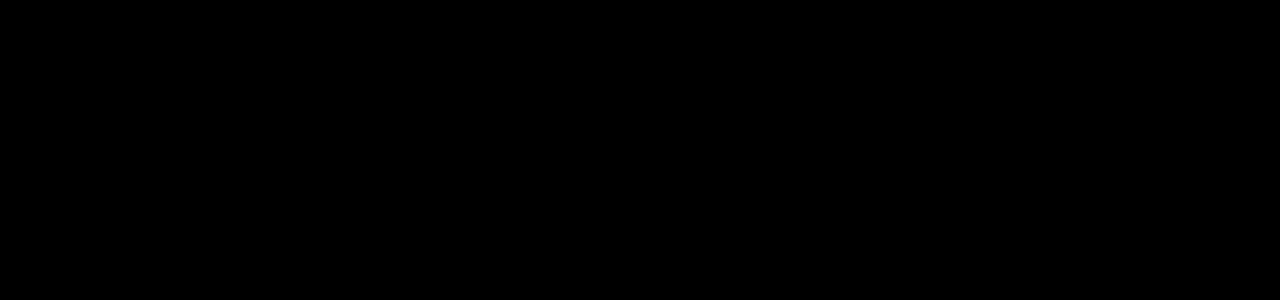
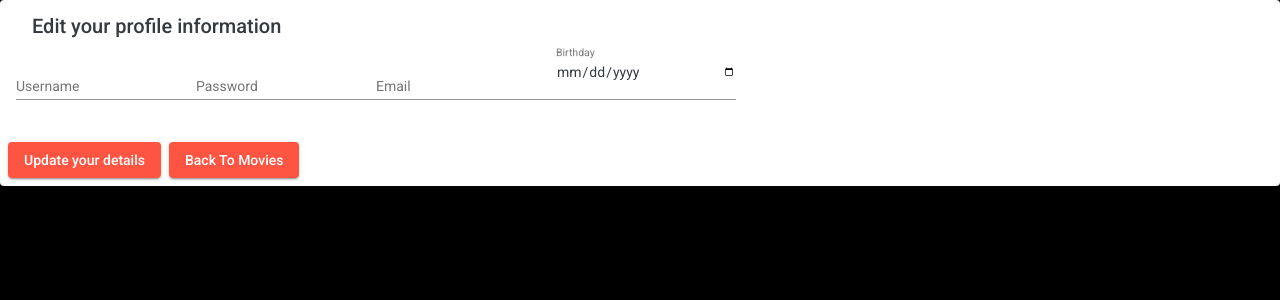
Before and after one commit to fredpasqua/myFlix-Angular-client, an Angular app: page /profile in a window 1280 px wide. Before the commit this address led to /. Shown: the top 300 px of the page. Built offline with nearby package versions, Linux system fonts and the light colour scheme.

Commit message:
add navbar and profile page

```diff
--- a/src/app/app.module.ts
+++ b/src/app/app.module.ts
@@ -7,9 +7,9 @@
 import { BrowserAnimationsModule } from '@angular/platform-browser/animations';
 import { MatInputModule } from '@angular/material/input';
 import { MatButtonModule } from '@angular/material/button';
-import { MatCardModule } from '@angular/material/card';
+import { MatCardModule  } from '@angular/material/card';
 import { MatFormFieldModule } from '@angular/material/form-field';
-import { MatDialogModule } from '@angular/material/dialog';
+import { MatDialogModule, MatDialogRef} from '@angular/material/dialog';
 import { MatSnackBarModule } from '@angular/material/snack-bar';
 import { FormsModule } from '@angular/forms';
 import { UserRegistrationFormComponent } from './user-registration-form/user-registration-form.component';
@@ -19,11 +19,16 @@
 import { RouterModule, Routes } from '@angular/router';
 import { MatIconModule } from '@angular/material/icon';
 import { MatProgressSpinnerModule } from '@angular/material/progress-spinner';
+import { NavbarComponent } from './navbar/navbar.component';
+import { ProfileComponent } from './profile/profile.component';
 
 const appRoutes: Routes = [
   { path: 'welcome', component: WelcomePageComponent },
   { path: 'movies', component: MovieCardComponent },
+  { path: 'profile', component: ProfileComponent },
   { path: '', redirectTo: 'welcome', pathMatch: 'prefix' },
+
+
 ];
 
 
@@ -34,6 +39,8 @@
     UserLoginFormComponent,
     MovieCardComponent,
     WelcomePageComponent,
+    NavbarComponent,
+    ProfileComponent,
 
   ],
   imports: [
@@ -52,7 +59,12 @@
     MatIconModule,
     MatProgressSpinnerModule,
   ],
-  providers: [],
+  providers: [
+    {
+    provide: MatDialogRef,
+    useValue: {}
+    }
+  ],
   bootstrap: [AppComponent]
 })
 export class AppModule { }
--- a/src/app/movie-card/movie-card.component.html
+++ b/src/app/movie-card/movie-card.component.html
@@ -1,4 +1,6 @@
+<app-navbar></app-navbar>
 <mat-spinner *ngIf="loading"></mat-spinner>
+
 <div class="cards">
 
     <mat-card *ngFor="let movie of movies;">
--- a/src/app/movie-card/movie-card.component.scss
+++ b/src/app/movie-card/movie-card.component.scss
@@ -1,4 +1,5 @@
 .cards {
+    margin-top: 30px;
     display: flex;
     flex-direction: row;
     flex-wrap: wrap;
@@ -18,7 +19,6 @@
         flex-direction: column;
         justify-content: space-evenly;
             align-items: center;
-        border: 2px solid red;
         background-color: rgb(239, 239, 239);
     color: rgb(0, 0, 0);
         margin: 10px;
--- /dev/null
+++ b/src/app/navbar/navbar.component.html
@@ -0,0 +1,9 @@
+<div class="nav-bar">
+    <button mat-button (click)="goToMovies()">Movies</button>
+    <span></span>
+    <button mat-button (click)="goToProfile()">Profile</button>
+    <span></span>
+    <button mat-button (click)="logOut()" class="logout-button">
+        <mat-icon>logout</mat-icon> Logout
+    </button>
+</div>
--- /dev/null
+++ b/src/app/navbar/navbar.component.scss
@@ -0,0 +1,9 @@
+.nav-bar {
+    color: white;
+    position: fixed;
+    top: 0;
+    width: 100%;
+    z-index: 1;
+    background-color: black;
+    opacity: .80;
+}
--- /dev/null
+++ b/src/app/navbar/navbar.component.ts
@@ -0,0 +1,41 @@
+import { Component, OnInit } from '@angular/core';
+import { Router } from '@angular/router';
+
+@Component({
+  selector: 'app-navbar',
+  templateUrl: './navbar.component.html',
+  styleUrls: ['./navbar.component.scss']
+})
+export class NavbarComponent implements OnInit {
+
+  constructor(
+    public router: Router
+  ) { }
+
+  ngOnInit(): void {
+  }
+
+  /**
+   * navigates to movies (main) page
+   */
+  goToMovies(): void {
+    this.router.navigate(['movies']);
+  }
+
+  // /**
+  //  * navigates to user profile
+  //  */
+  goToProfile(): void {
+    this.router.navigate(['profile']);
+  }
+
+  /**
+   * logs out users, clears local storage to reset token and user
+   */
+  logOut(): void {
+    localStorage.clear();
+    this.router.navigate(['welcome']);
+  }
+
+
+}
--- /dev/null
+++ b/src/app/profile/profile.component.html
@@ -0,0 +1,29 @@
+<mat-card class="edit-profile-dialog">
+    <mat-card-header>
+        <mat-card-title class="edit-profile-dialog-title">Edit your profile information</mat-card-title>
+    </mat-card-header>
+    <mat-card-content class="edit-profile-dialog-content">
+        <form>
+            <mat-form-field>
+                <input matInput [(ngModel)]="userData.Username" placeholder="Username" type="text" name="Username">
+            </mat-form-field>
+            <mat-form-field>
+                <input matInput [(ngModel)]="userData.Password" placeholder="Password" type="password" name="Password">
+            </mat-form-field>
+            <mat-form-field>
+                <input matInput [(ngModel)]="userData.Email" placeholder="Email" type="email" name="Email">
+            </mat-form-field>
+            <mat-form-field>
+                <input matInput [(ngModel)]="userData.Birthday" placeholder="Birthday" type="date" name="Birthday">
+            </mat-form-field>
+        </form>
+    </mat-card-content>
+    <mat-card-actions class="edit-profile-actions">
+        <button mat-raised-button (click)="editUser()" color="red">
+            Update your details
+        </button>
+        <button mat-raised-button (click)="exitUpdate()" color="red">
+            Back To Movies
+        </button>
+    </mat-card-actions>
+</mat-card>
--- /dev/null
+++ b/src/app/profile/profile.component.scss
@@ -0,0 +1,27 @@
+$backgroundColor: #f8f9fa;
+$cardColor: #fff;
+$textColor: #343a40;
+$boxShadowColor: #e9ecef;
+
+.edit-profile-dialog {
+    background-color: $cardColor;
+    margin-top: 0px;
+    box-shadow: none;
+}
+
+.edit-profile-dialog-title {
+    color: $textColor;
+}
+
+.edit-profile-dialog-content {
+    color: $textColor;
+}
+
+::ng-deep .edit-profile-custom>mat-dialog-container {
+    background-color: $cardColor;
+}
+
+.mat-red {
+    background-color: rgb(254, 85, 67);
+    color: #fff;
+}
--- /dev/null
+++ b/src/app/profile/profile.component.ts
@@ -0,0 +1,54 @@
+import { Component, OnInit, Input } from '@angular/core';
+import { FetchApiDataService } from '../fetch-api-data.service';
+import { MatDialogRef } from '@angular/material/dialog';
+import { MatSnackBar } from '@angular/material/snack-bar';
+import { Router } from '@angular/router';
+
+@Component({
+  selector: 'app-profile',
+  templateUrl: './profile.component.html',
+  styleUrls: ['./profile.component.scss']
+})
+export class ProfileComponent {
+
+  @Input() userData = {Username: '', Password: '', Email: '', Birthday: ''};
+
+  constructor(
+    public fetchApiData: FetchApiDataService,
+    public dialogRef: MatDialogRef<ProfileComponent>,
+    public snackBar: MatSnackBar,
+    public router: Router,
+  ) { }
+
+  ngOnInit(): void {
+
+  }
+
+
+  /**
+   * allows user to edit their data, such as Username, password, email, and birthday
+   */
+  editUser(): void {
+    console.log(this.userData);
+    this.fetchApiData.updateUser(this.userData).subscribe((result) => {
+      this.dialogRef.close();
+      console.log(result);
+      this.snackBar.open('Successfully updated profile!', 'OK', {
+        duration: 2000
+      });
+      // Log out user if they update Username or Password to avoid errors
+      if (this.userData.Username || this.userData.Password) {
+        localStorage.clear();
+        this.router.navigate(['welcome']);
+        this.snackBar.open('Please login again with your new credentials', 'OK', {
+          duration: 2000
+        });
+      }
+    })
+  }
+
+  exitUpdate(): void {
+    this.router.navigate(['movies']);
+  }
+
+}
--- a/src/app/user-login-form/user-login-form.component.ts
+++ b/src/app/user-login-form/user-login-form.component.ts
@@ -7,9 +7,6 @@
 
 //Import is used to display notifications back to the user
 import { MatSnackBar } from '@angular/material/snack-bar';
-
-
-
 
 @Component({
   selector: 'app-user-login-form',
```
Also changed, not shown: 2 other files (tests, documents, lock files or other folders).
